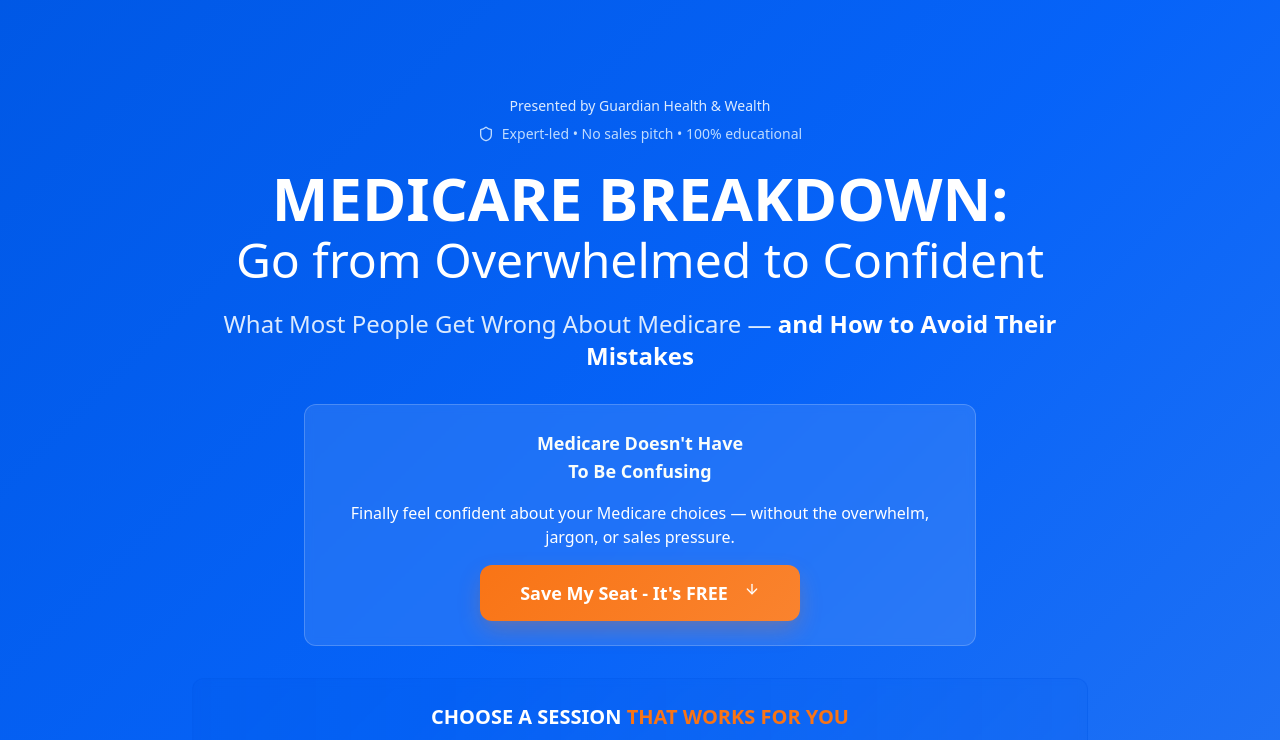
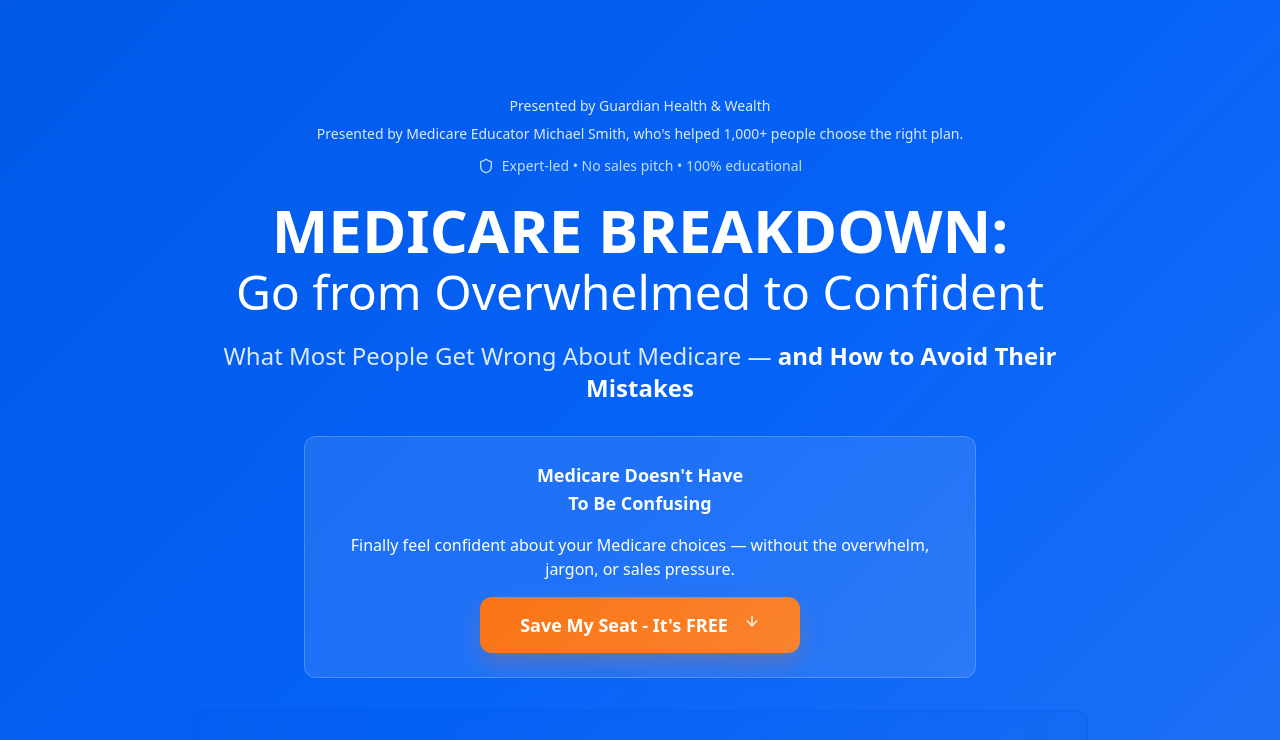
Before and after one commit to mhsmith12-lgtm/optimize-your-pages, a React (Vite) app: page / in a window 1280 px wide. Shown: the top 740 px of the page. Built offline with nearby package versions, Linux system fonts and the light colour scheme; the HTML template or start-up script is replaced by a standard one.

Commit message:
Add host credibility line

```diff
--- a/src/pages/Index.tsx
+++ b/src/pages/Index.tsx
@@ -30,6 +30,7 @@ const Index = () => {
           <div className="max-w-4xl mx-auto text-center">
             <div className="mb-6">
               <p className="text-blue-100 text-sm font-medium mb-2">Presented by Guardian Health & Wealth</p>
+              <p className="text-blue-100 text-sm mb-3">Presented by Medicare Educator Michael Smith, who's helped 1,000+ people choose the right plan.</p>
               <div className="flex items-center justify-center gap-2 text-blue-200 text-sm">
                 <Shield className="w-4 h-4" />
                 <span>Expert-led • No sales pitch • 100% educational</span>
```
